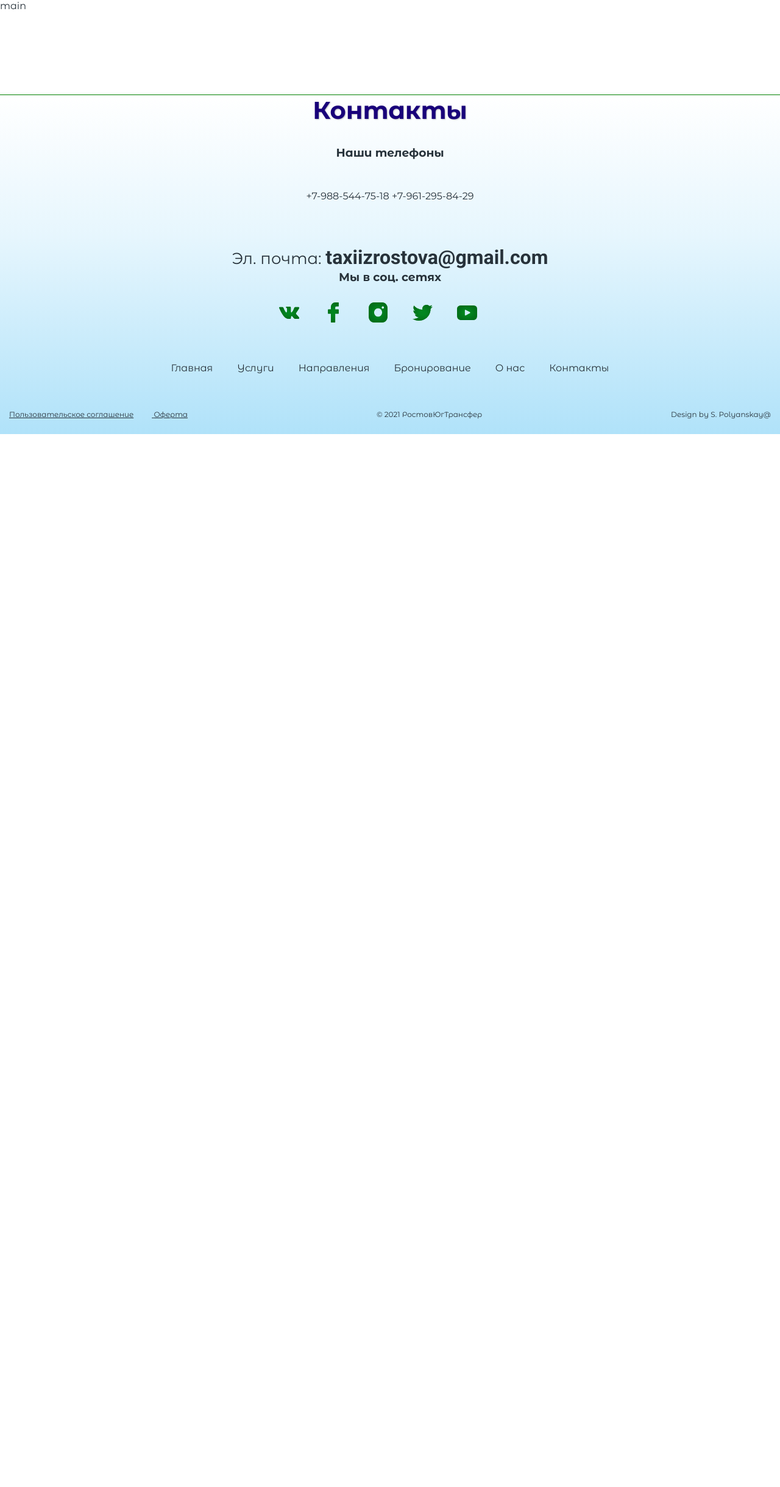
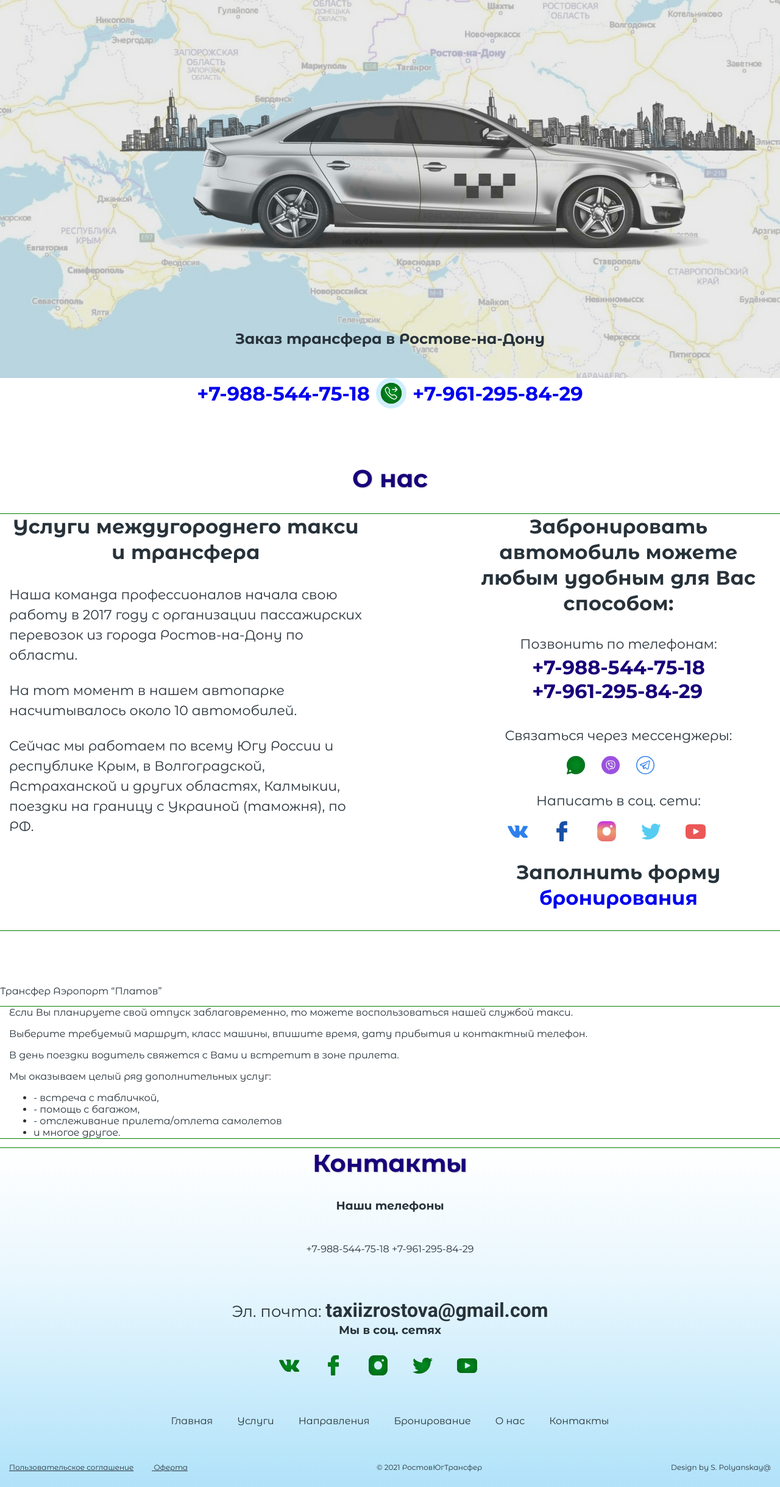
Before and after one commit to alexander-drach/redesign-transfer-rostov, a PHP site: page /page-about.php in a window 1280 px wide. Shown: the part 88-2527 px from the top of the page at 61% size. Before the commit the page ends 800 px from the top, so only its background shows below. Run offline with PHP 8.4, Linux system fonts and the light colour scheme.

Commit message:
add style about-page

```diff
--- a/index.php
+++ b/index.php
@@ -3,6 +3,12 @@
     <?php include 'includes/hero.php'?>
 
     <?php include 'includes/block-phones.php'?>
+
+    <div class="rates">
+      <div class="container">
+        <h2 class="title-section">Тарифы</h2>
+      </div>
+    </div><!-- rates -->
 
     <section class="servises">
       <h2 class="title-section">Наши услуги</h2>
--- a/page-about.php
+++ b/page-about.php
@@ -3,5 +3,99 @@
 Template Name: Страница - о нас
 */
 ?><?php include 'header.php'?>
-  <main class="main">main</main>
+  <main class="main">
+    <?php include 'includes/hero.php'?>
+
+    <?php include 'includes/block-phones.php'?>
+
+    <section class="about">
+      <h2 class="title-section">О нас</h2>
+      <div class="container container_about">
+        <div class="about-item about-item_services">
+          <p class="item-title">Услуги междугороднего такси и трансфера</p>
+          <div class="about-text">
+            <p>
+              Наша команда профессионалов начала свою работу
+              в 2017 году с организации пассажирских перевозок
+              из города Ростов-на-Дону по области.
+            </p>
+            <p>
+              На тот момент в нашем автопарке насчитывалось
+              около 10 автомобилей.
+            </p>
+            <p>
+              Сейчас мы работаем по всему Югу России
+              и республике Крым, в Волгоградской,
+              Астраханской и других областях, Калмыкии,
+              поездки на границу с Украиной (таможня), по РФ.
+            </p>
+          </div>
+        </div><!-- services -->
+
+        <div class="about-item about-item_methods">
+          <p class="item-title">Забронировать автомобиль можете любым удобным для Вас способом:</p>
+          <p class="about-text">Позвонить по телефонам:</p>
+          <div class="about-phones">
+            <?php include 'includes/phones.php'?>
+          </div>
+
+          <p class="about-text">Связаться через мессенджеры:</p>
+
+          <div class="messengers">
+            <?php include 'includes/messengers.php'?>
+          </div>
+
+          <p class="about-text">Написать в соц. сети:</p>
+
+          <ul class="list list_social about-social">
+            <?php include 'includes/social.php'?><?php include 'includes/messengers.php'?>
+          </ul>
+
+          <p class="item-title">Заполнить форму <a href="page-booking.php">бронирования</a></p>
+        </div><!-- methods -->
+      </div><!-- container_about -->
+    </section><!-- about -->
+
+    <section class="transfer">
+      <p class="item-title">Трансфер Аэропорт “Платов”</p>
+      <div class="wrapper-transfer container">
+        <div class="item transfer-text">
+          <div class="about-text">
+            <p>
+              Если Вы планируете свой отпуск заблаговременно, то можете воспользоваться нашей службой
+              такси.
+            </p>
+            <p>
+              Выберите требуемый маршрут, класс машины, впишите время, дату прибытия и контактный телефон.
+            </p>
+            <p>
+              В день поездки водитель свяжется с Вами
+              и встретит в зоне прилета.
+            </p>
+            <p>
+              Мы оказываем целый ряд дополнительных услуг:
+            </p>
+            <ul>
+              <li>
+                - встреча с табличкой,
+              </li>
+              <li>
+                - помощь с багажом,
+              </li>
+              <li>
+                - отслеживание прилета/отлета самолетов
+              </li>
+              <li>
+                и многое другое.
+              </li>
+            </ul>
+          </div>
+        </div>
+        <div class="item transfer-img">
+
+        </div>
+      </div>
+    </section><!-- transfer -->
+
+  </main>
 <?php include 'footer.php'?>
--- a/style.css
+++ b/style.css
@@ -145,11 +145,11 @@ textarea {
     align-items: center;
 }
 
-.messengers_header {
+.messengers {
     display: flex;
 }
 
-.messengers_header .messengers__item {
+.messengers .messengers__item {
     width: 30px;
     height: 30px;
     margin-right: 27px;
@@ -364,6 +364,16 @@ textarea {
 /* block phones end */
 
 /* FRONT-PAGE */
+/* rates */
+.rates {
+    margin-bottom: 90px;
+}
+
+.rates  .title-section{
+    text-align: left;
+}
+/* rates end*/
+
 /* services */
 .servises {
     margin-bottom: 90px;
@@ -625,3 +635,94 @@ select {
     font-size: 20px;
 }
 /* BOOKING-PAGE END */
+
+/* ABOUT-PAGE */
+/* about */
+.about {
+    margin-bottom: 90px;
+}
+
+.container_about {
+    display: flex;
+}
+
+.about-item_services {
+    flex: 1;
+    margin-right: 170px;
+}
+
+.about-item_methods {
+    display: flex;
+    flex-direction: column;
+    align-items: center;
+    width: 500px;
+}
+
+.about-item_methods .about-text {
+    margin-bottom: 5px;
+}
+
+.about-item_methods .about-text a{
+    text-decoration: underline;
+}
+
+.about-item_methods .messengers {
+    margin-top: 15px;
+    margin-bottom: 30px;
+}
+
+.about-item .item-title {
+    font-size: 32px;
+    line-height: 42px;
+    text-align: center;
+    letter-spacing: 0.01em;
+    color: #27323A;
+    font-weight: bold;
+}
+
+.about-item .about-text {
+    font-size: 22px;
+}
+
+.about-item .about-text p {
+    margin-bottom: 25px;
+    line-height: 1.5;
+}
+
+.about-phones {
+    margin-bottom: 40px;
+}
+
+.about-phones .phones__item{
+    display: block;
+    font-size: 32px;
+    color: #19017a;
+    font-weight: bold;
+}
+
+.about-social {
+    margin-top: 15px;
+    margin-bottom: 30px;
+}
+
+.about-social .social__link_vk {
+    background-image: url(./img/icons/social/icon-vk.svg);
+}
+
+.about-social .social__link_facebook {
+    background-image: url(./img/icons/social/icon-facebook.svg);
+}
+
+.about-social .social__link_instagram {
+    background-image: url(./img/icons/social/icon-instagram.svg);
+}
+
+.about-social .social__link_twitter {
+    background-image: url(./img/icons/social/icon-twitter.svg);
+}
+
+.about-social .social__link_youtube {
+    background-image: url(./img/icons/social/icon-youtube.svg);
+}
+/* about end */
+/* ABOUT-PAGE END */
```
